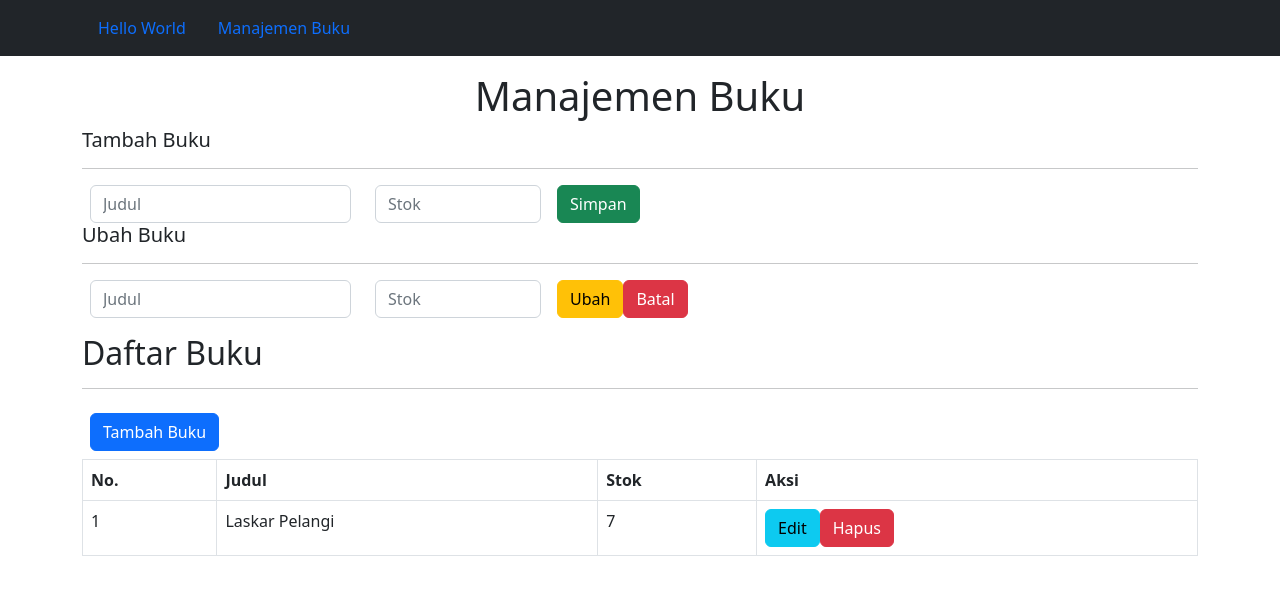
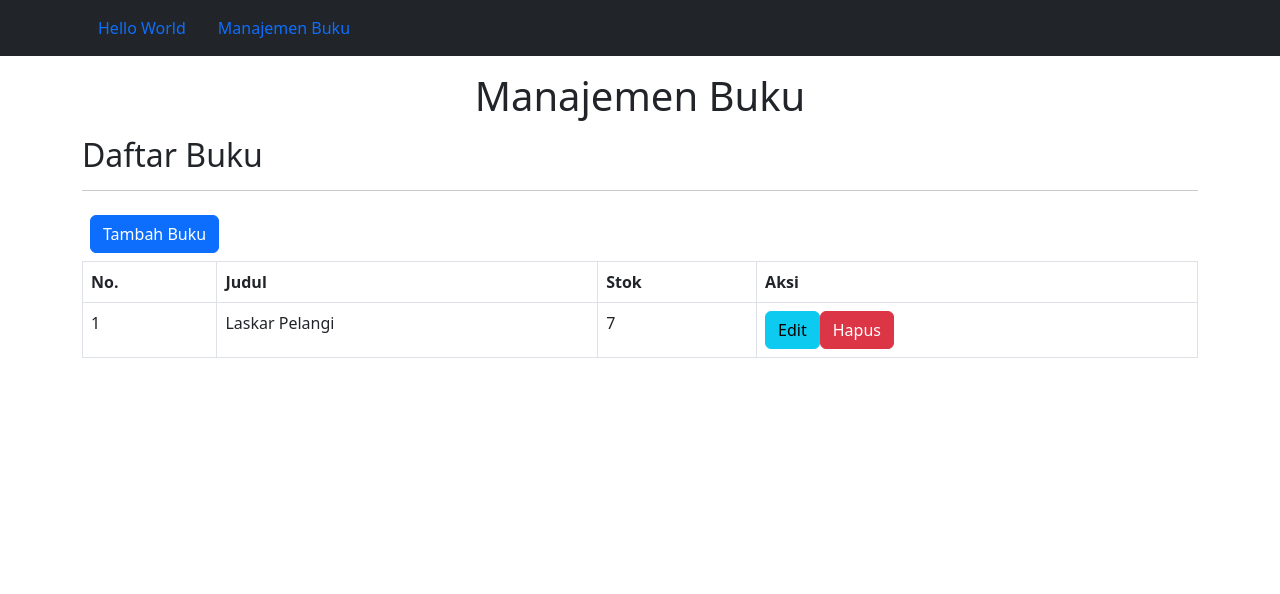
Before and after one commit to TahsinulAmir/frontend-react, a React (Create React App) app: page /manajemen-buku in a window 1280 px wide. Shown: the top 594 px of the page. Built offline with nearby package versions, Linux system fonts and the light colour scheme.

Commit message:
show hide form

```diff
--- a/src/components/ManajemenBuku.jsx
+++ b/src/components/ManajemenBuku.jsx
@@ -1,15 +1,23 @@
-import React from "react";
+import React, { useState } from "react";
 
 function ManajemenBuku({ bookList }) {
     console.log(bookList);
+    const [form, setForm] = useState("");
     //data
 
     //eventhandling
+    function showCreate() {
+        setForm("create");
+    }
+
+    function showEdit(book){
+        setForm("edit");
+    }
 
     return (
         <div className="container mt-3">
             <h1 className="text-center">Manajemen Buku</h1>
-
+            {form === "create" && (
                 <div id="formTambah">
                     <h5>Tambah Buku</h5>
                     <hr />
@@ -25,6 +33,9 @@ function ManajemenBuku({ bookList }) {
                         </div>
                     </div>
                 </div>
+            )}
+
+            {form === "edit" &&(
                 <div id="formUbah">
                     <h5>Ubah Buku</h5>
                     <hr />
@@ -41,10 +52,14 @@ function ManajemenBuku({ bookList }) {
                         </div>
                     </form>
                 </div>
+            )}
+
             <div id="daftarBuku">
                 <h2 className="mt-3"> Daftar Buku</h2>
                 <hr />
-                <button className="btn btn-primary m-2">Tambah Buku</button>
+                <button className="btn btn-primary m-2" onClick={showCreate}>
+                    Tambah Buku
+                </button>
                 <table className="table table-bordered">
                     <thead>
                         <tr>
@@ -61,7 +76,9 @@ function ManajemenBuku({ bookList }) {
                                 <td> {book.judul} </td>
                                 <td> {book.stok} </td>
                                 <td>
-                                    <button className="btn btn-info mr-3">Edit</button>
+                                    <button className="btn btn-info mr-3" onClick={showEdit}>
+                                        Edit
+                                        </button>
                                     <button className="btn btn-danger">Hapus</button>
                                 </td>
                             </tr>
```
Lines whose indentation alone changed are shown as unchanged.
